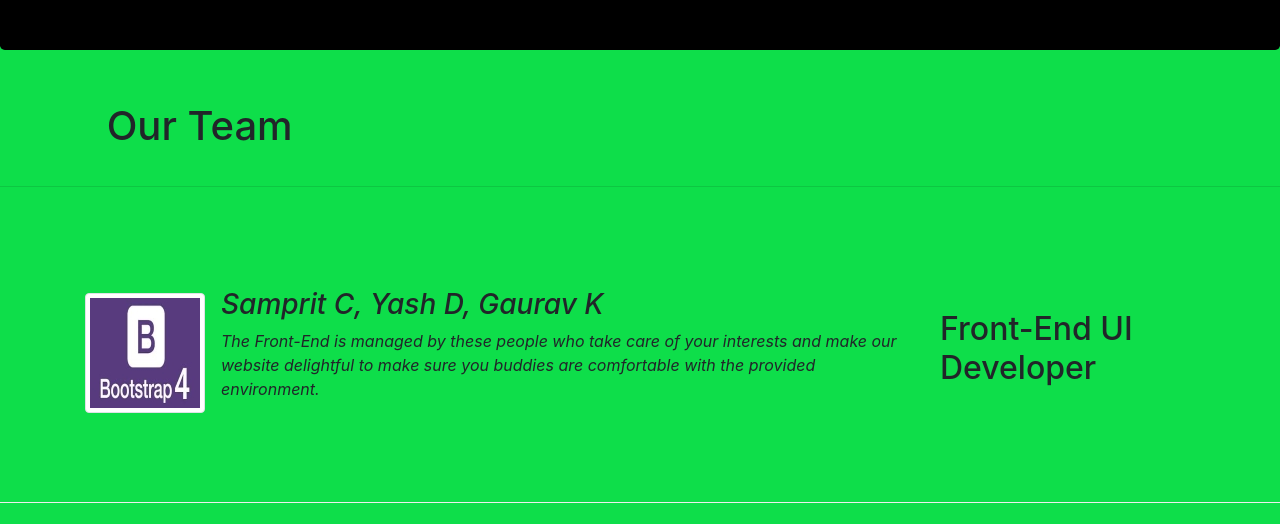
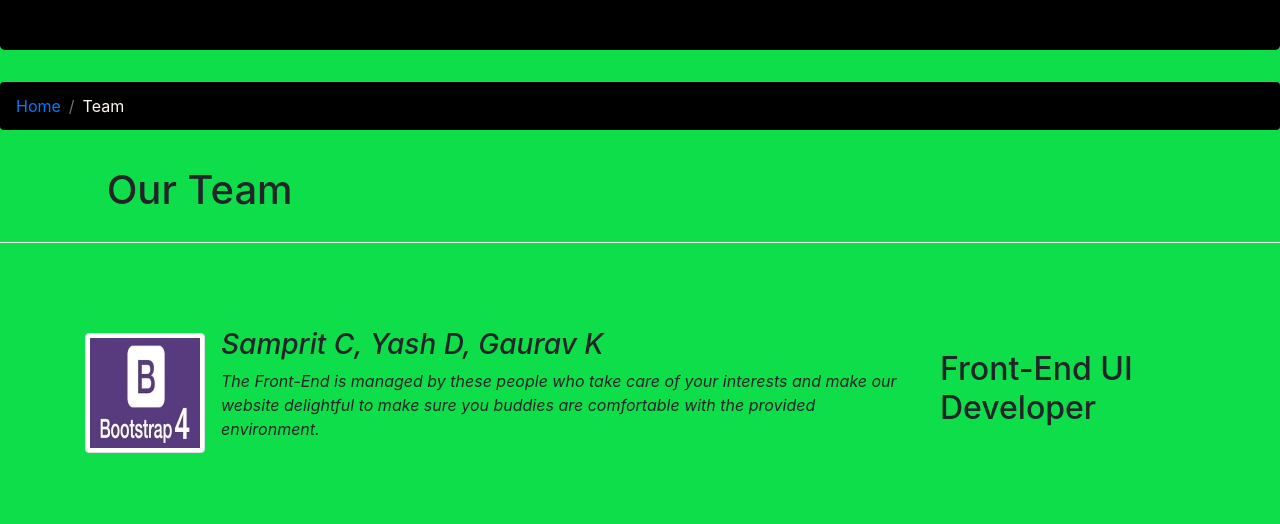
Before and after one commit to Nekros1712/syfy, a website: page team.html in a window 1280 px wide. Shown: the part 276-800 px from the top of the page. Drawn offline with nearby package versions, Linux system fonts and the light colour scheme.

Commit message:
C9 - Added Breadcrumb to Team page

```diff
--- a/team.html
+++ b/team.html
@@ -59,9 +59,12 @@
 
     <div>
         <div>
-            <div class="leftpad">
+            <div class="leftpad" style="border-bottom: 1px ridge;">
+                <ol class="col-12 breadcrumb" style="background-color: black;">
+                    <li class="breadcrumb-item"><a href="./index.html">Home</a></li>
+                    <li class="breadcrumb-item" style="color: floralwhite;">Team</li>
+                </ol>
                <h1 class="offset-1" style="padding-top: 20px; padding-bottom: 20px;">Our Team</h1>
-               <hr>
             </div>
         </div>
     </div>
```
